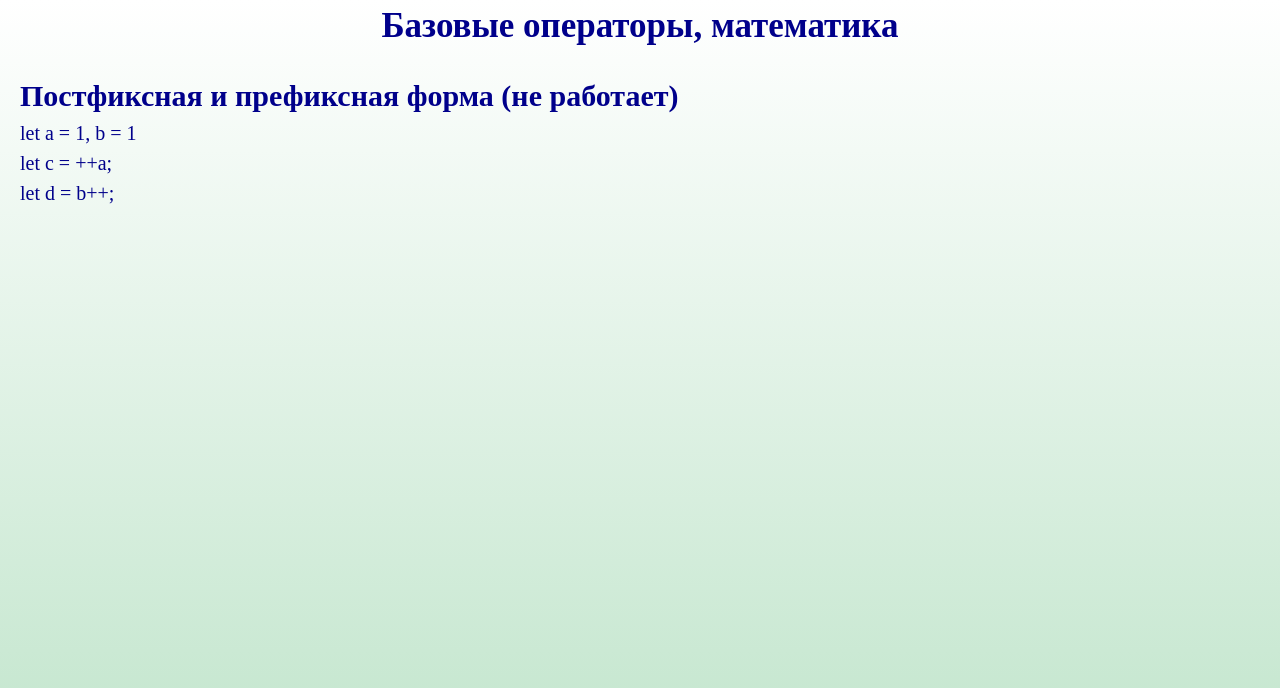
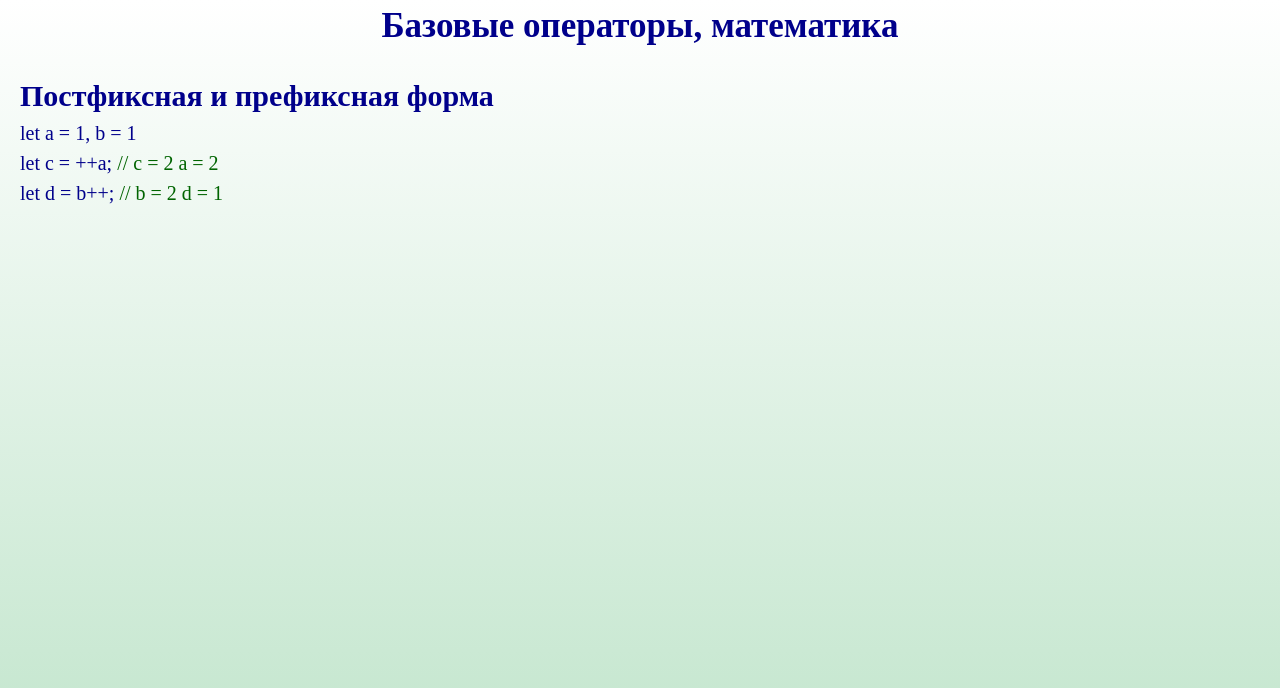
Before and after one commit to MariKhad/MariKhad.github.io, a plain HTML site: page GFM/7.2/index.html in a window 1280 px wide. Drawn offline with Linux system fonts and the light colour scheme.

Commit message:
Я нашла глупую ошибку

```diff
--- a/GFM/7.2/index.html
+++ b/GFM/7.2/index.html
@@ -1,5 +1,5 @@
 <!DOCTYPE html>
-<html lang="ru"> </html>
+<html lang="ru">
   <head>
     <title>Задание №7.2 от 25 октября 2021</title>
     <link rel="stylesheet" href="css/style.css" />
@@ -10,13 +10,12 @@
 	  <main>
 	  <h1>Базовые операторы, математика</h1>
 	  <div>
-		  <h2>Постфиксная и префиксная форма (не работает)</h2>
+		  <h2>Постфиксная и префиксная форма</h2>
 		  <p>let a = 1, b = 1</p>
 		  <p>let c = ++a; <span id="result1"></span></p>
 		  <p>let d = b++; <span id="result2"></span></p>
 	  </div>
   </main>
-			<script src="/GFM/js/script.js"></script>
-    </div>
+			<script src="js/script.js"></script>
   </body>
 </html>
--- a/GFM/7.2/js/script.js
+++ b/GFM/7.2/js/script.js
@@ -2,7 +2,7 @@
 addEventListener("DOMContentLoaded", onReady);
 
 function onReady() {
-    Prefixes;
+    Prefixes();
 }
 
 function Prefixes(){
@@ -11,6 +11,6 @@ let d = b++;
 let c = ++a;
 let result1 = document.getElementById('result1');
 let result2 = document.getElementById('result2');
-result1.innerHTML = `// c = ${с} a = ${a}`;
-return result2.innerHTML = `// b = ${b} d = ${d}`;
+result1.innerHTML = `// c = ${c} a = ${a}`;
+result2.innerHTML = `// b = ${b} d = ${d}`;
 }
```
Also changed, not shown: GFM/11/index.html (+1 -1 lines), GFM/index.html (+1 -1 lines).
